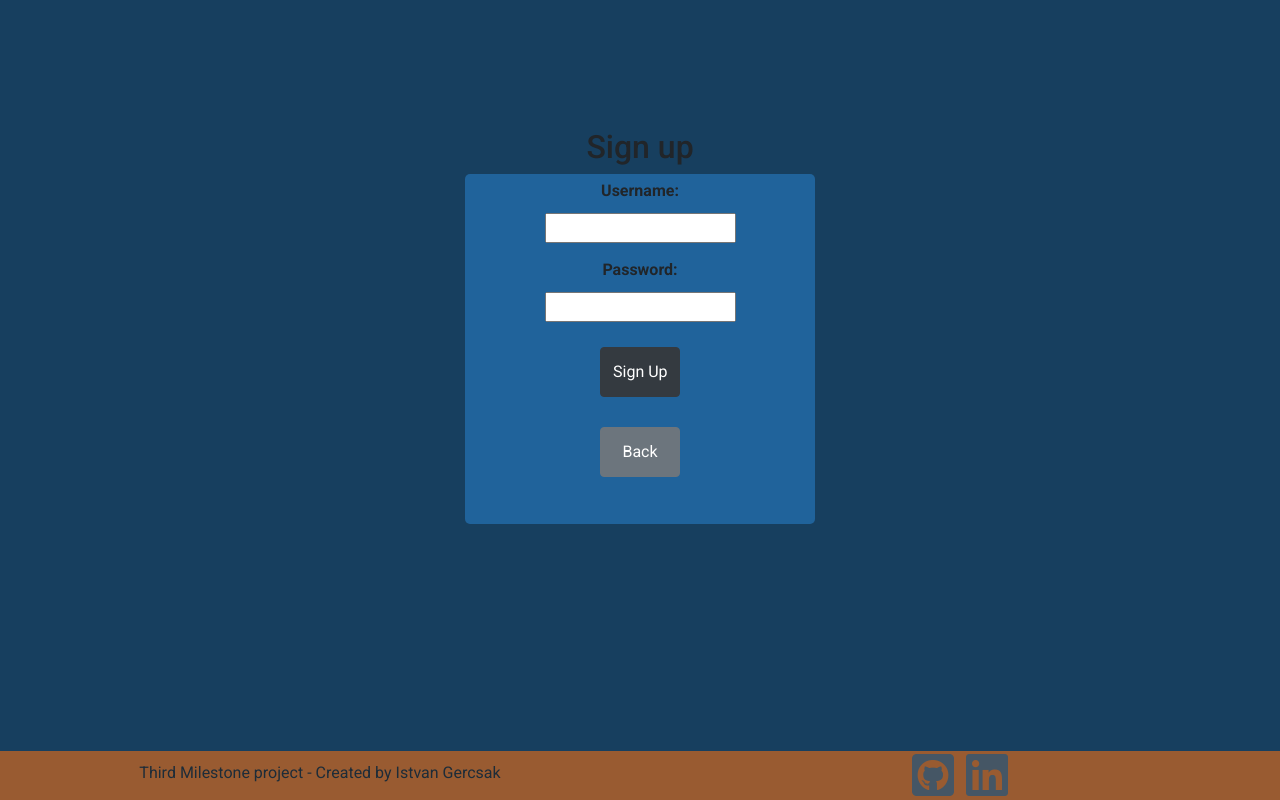
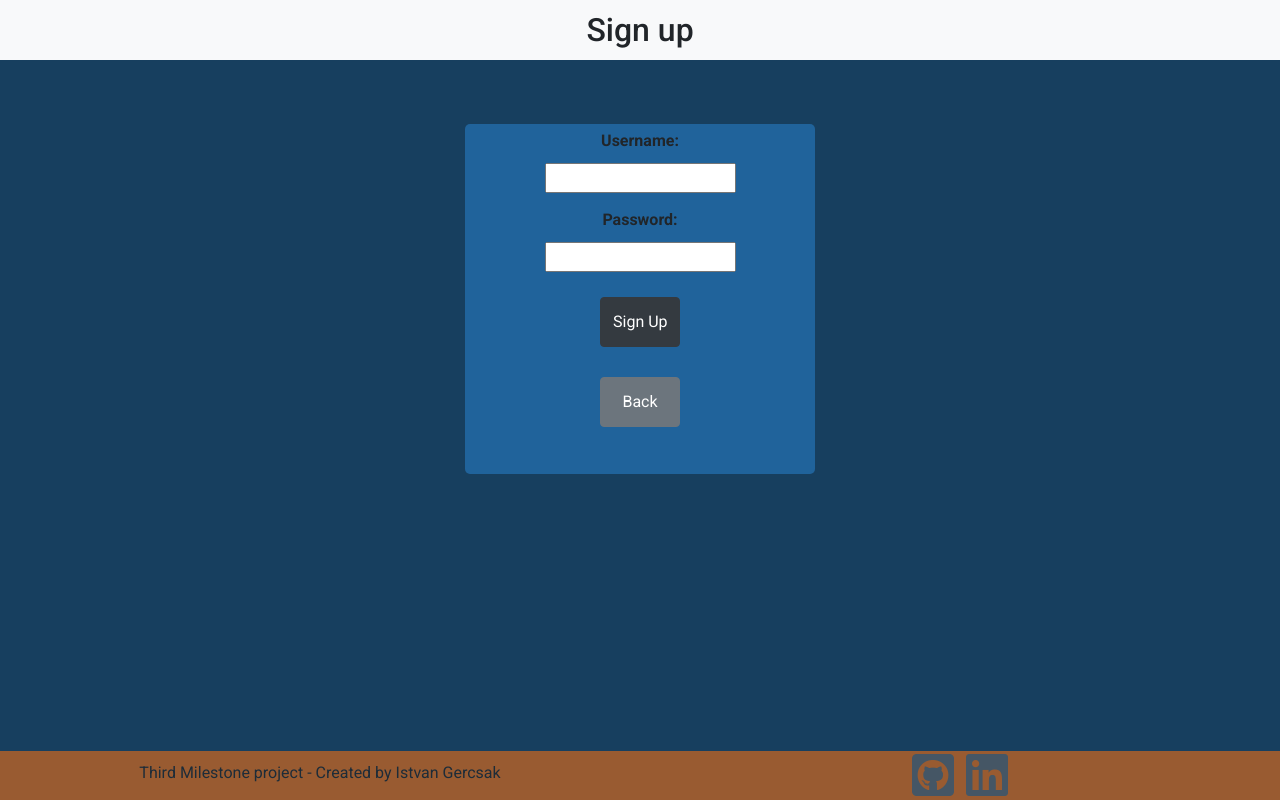
Before and after one commit to IstvanGercsak/BudgetCalculator-ThirdMileStoneProject, a Flask app: page /signup in a window 1280 px wide. Run offline with Flask 2, Linux system fonts and the light colour scheme; some libraries are stand-ins or nearby versions.

Commit message:
Design navbar and navigations Flash message design

```diff
--- a/app.py
+++ b/app.py
@@ -35,11 +35,13 @@ checkcontainssubitems = connection.cursor(pymysql.cursors.DictCursor)
 deletegroupitem = connection.cursor(pymysql.cursors.DictCursor)
 
 
+# Start the application
 @app.route('/')
 def start():
     return render_template("loginPage.html")
 
 
+# Login and drop back if the username-password combination is not right
 @app.route('/login', methods=['GET', 'POST'])
 def login():
     session['username'] = request.form['username']
@@ -68,6 +70,7 @@ def login():
         return render_template("loginPage.html")
 
 
+# Arrive to the Dashboard
 @app.route('/dashboard')
 def dashboard():
     username = session['username']
@@ -151,6 +154,7 @@ def adduser():
         return render_template("signup.html")
 
 
+# Add Group
 @app.route('/addgroup', methods=['POST'])
 def addgroup():
     givengroup = request.form['group']
@@ -200,6 +204,7 @@ def addgroup():
         return redirect(url_for("dashboard"))
 
 
+# Edit Group
 @app.route('/editgroup/<id>/<group_id>', methods=['POST'])
 def editgroup(id, group_id):
     givengroup = request.form['group']
@@ -225,6 +230,7 @@ def editgroup(id, group_id):
         return redirect(url_for("dashboard"))
 
 
+# Remove Group item
 @app.route('/removegroupitem/<id>/<group_id>/<group_name>/<date_year>/<date_month>', methods=['POST'])
 def removegroupitem(id, group_id, group_name, date_year, date_month):
     rowcheckexistingsubitem = (group_id, group_name, date_year, date_month)
@@ -270,6 +276,7 @@ def viewdetails(groupyear, month, groupname):
                            datesdetails=datesdetails)
 
 
+# Add sub item
 @app.route('/<groupyear>/<month>/<groupname>/addnewsubitempage', methods=['POST'])
 def addnewsubitem(groupyear, month, groupname):
     givensubitemname = request.form['subitem']
@@ -301,19 +308,7 @@ def addnewsubitem(groupyear, month, groupname):
     return redirect(url_for('viewdetails', groupyear=groupyear, month=month, groupname=groupname))
 
 
-@app.route('/deletesubitem/<id>/<groupname>/<groupyear>/<month>', methods=['POST'])
-def deletesubitem(id, groupname, groupyear, month):
-    sql = "DELETE " \
-          "FROM " \
-          "GROUP_SUB_ITEM " \
-          "WHERE ID=%s"
-    deletesubitemcursor.execute(sql, id)
-    deletesubitemcursor.fetchone()
-    connection.commit()
-    flash('Given Sub Item was deleted!')
-    return redirect(url_for('viewdetails', groupname=groupname, groupyear=groupyear, month=month))
-
-
+# Update sub item
 @app.route('/updateupdatesubitem/<id>/<groupname>/<groupyear>/<month>', methods=['POST'])
 def updateupdatesubitem(id, groupname, groupyear, month):
     givensubitemname = request.form['subitem']
@@ -329,6 +324,20 @@ def updateupdatesubitem(id, groupname, groupyear, month):
                             month=month))
 
 
+# Delete sub item
+@app.route('/deletesubitem/<id>/<groupname>/<groupyear>/<month>', methods=['POST'])
+def deletesubitem(id, groupname, groupyear, month):
+    sql = "DELETE " \
+          "FROM " \
+          "GROUP_SUB_ITEM " \
+          "WHERE ID=%s"
+    deletesubitemcursor.execute(sql, id)
+    deletesubitemcursor.fetchone()
+    connection.commit()
+    flash('Given Sub Item was deleted!')
+    return redirect(url_for('viewdetails', groupname=groupname, groupyear=groupyear, month=month))
+
+
 @app.route("/logout")
 def logout():
     session.clear()
--- a/static/css/style.css
+++ b/static/css/style.css
@@ -6,12 +6,15 @@ html, body {
     padding-bottom: 50px;
 }
 
-table, th, td {
-    border: 1px solid black;
+.navbar{
+    height: 60px;
 }
 
-button {
-    white-space: nowrap;
+/* LOGIN PAGE */
+.nav-header {
+    text-align: center;
+    width: 100%;
+    margin: 0 auto;
 }
 
 .no-textdecoration-on-links, a:link, a:visited, a:hover, a:active {
@@ -22,7 +25,7 @@ button {
 
 .login-container {
     text-align: center;
-    margin: 10% auto;
+    margin: 5% auto;
 }
 
 .details {
@@ -58,7 +61,9 @@ button {
     width: 80px;
 }
 
-/* SEARCH*/
+/* DASHBOARD */
+
+/* SEARCH */
 
 .search {
     padding: 15px;
@@ -72,11 +77,19 @@ button {
     padding: 5px;
 }
 
-.search-button{
+.search-button {
     padding: 3px;
 }
 
 /* TABLE FORMAT*/
+
+table, th, td {
+    border: 1px solid black;
+}
+
+button {
+    white-space: nowrap;
+}
 
 .table-size {
     margin-left: 30px;
@@ -94,7 +107,15 @@ button {
 .over {
     position: absolute;
     width: 800px;
+    top: 65px;
+    left: 5px;
     z-index: 1;
+}
+
+.center {
+    margin: 0 auto;
+    text-align: center;
+    position: center;
 }
 
 /* FOOTER*/
--- a/templates/signup.html
+++ b/templates/signup.html
@@ -12,21 +12,28 @@
     <link rel="shortcut icon" href="{{ url_for('static', filename='favicon.ico') }}">
 </head>
 <body>
-<div class="over">
+
 {% with messages = get_flashed_messages() %}
     {% if messages %}
+        <div class="toast over" data-autohide="true" data-delay="2000">
+            <div class="toast-body">
                 <ul class=flashes>
                     {% for message in messages %}
                         <li>{{ message }}</li>
                     {% endfor %}
                 </ul>
+            </div>
+        </div>
     {% endif %}
 {% endwith %}
-</div>
+
+<nav class="navbar navbar-light bg-light">
+    <h2 class="nav-header">Sign up</h2>
+</nav>
+
 <div class="container-fluid">
     <div class="row">
         <div class="col-12 login-container">
-            <h2>Sign up</h2>
             <div class="details">
                 <form action="{{ url_for('adduser') }}" onsubmit="alertmessage()" method="POST">
                     <p>Username:</p>
@@ -73,13 +80,16 @@
 </footer>
 <script>
     function alertmessage() {
-
         alert("Thank you for your registration. We will redirect you on the start page, and you can Log in your given username and password");
-
     }
 </script>
 <script src="{{ url_for('static', filename='script/popper.min.js') }}"></script>
 <script src="{{ url_for('static', filename='script/jquery.min.js') }}"></script>
 <script src="{{ url_for('static', filename='script/bootstrap.min.js') }}"></script>
+<script>
+    $(document).ready(function () {
+        $('.toast').toast('show');
+    });
+</script>
 </body>
 </html>
```
Also changed, not shown: templates/dashboard.html (+28 -18 lines), templates/loginPage.html (+13 -9 lines), templates/viewdetails.html (+32 -19 lines). Lines whose indentation alone changed are shown as unchanged.
